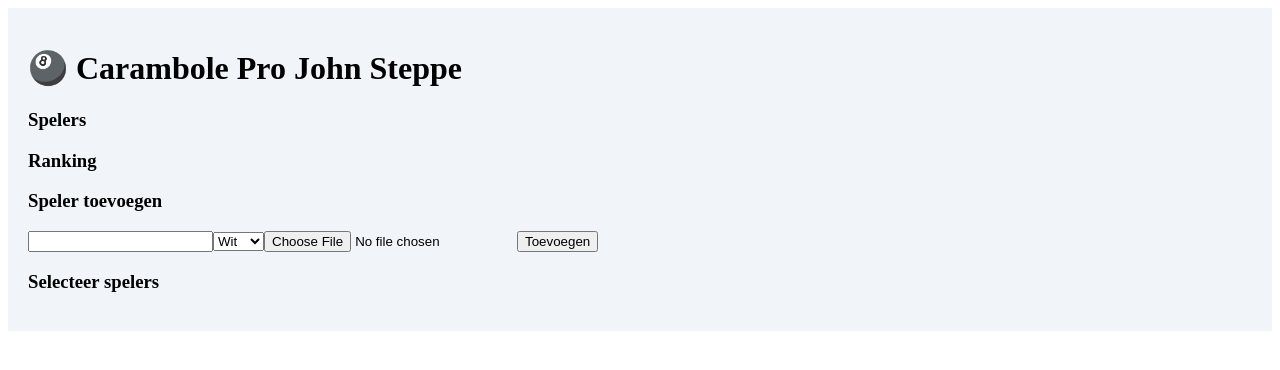
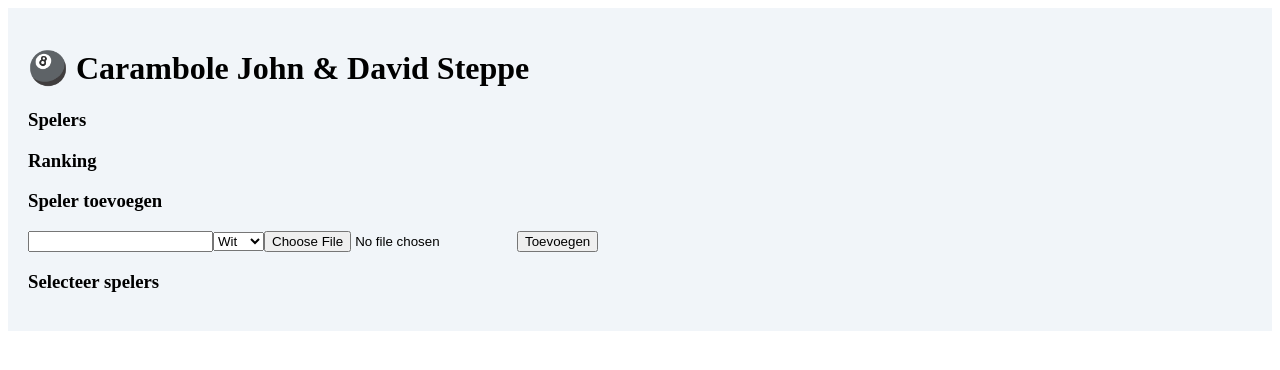
Before and after one commit to steppedavid-glitch/carambole-app, a React (Vite) app: page / in a window 1280 px wide. Shown: the top 370 px of the page. Built offline with nearby package versions, Linux system fonts and the light colour scheme.

Commit message:
Update App.jsx

```diff
--- a/src/App.jsx
+++ b/src/App.jsx
@@ -136,7 +136,7 @@ export default function App() {
   return (
     <div style={{ padding: 20, background: '#f1f5f9' }}>
 
-      <h1>🎱 Carambole Pro John Steppe</h1>
+      <h1>🎱 Carambole John & David Steppe</h1>
 
       {!currentGame && (
         <div>
```
